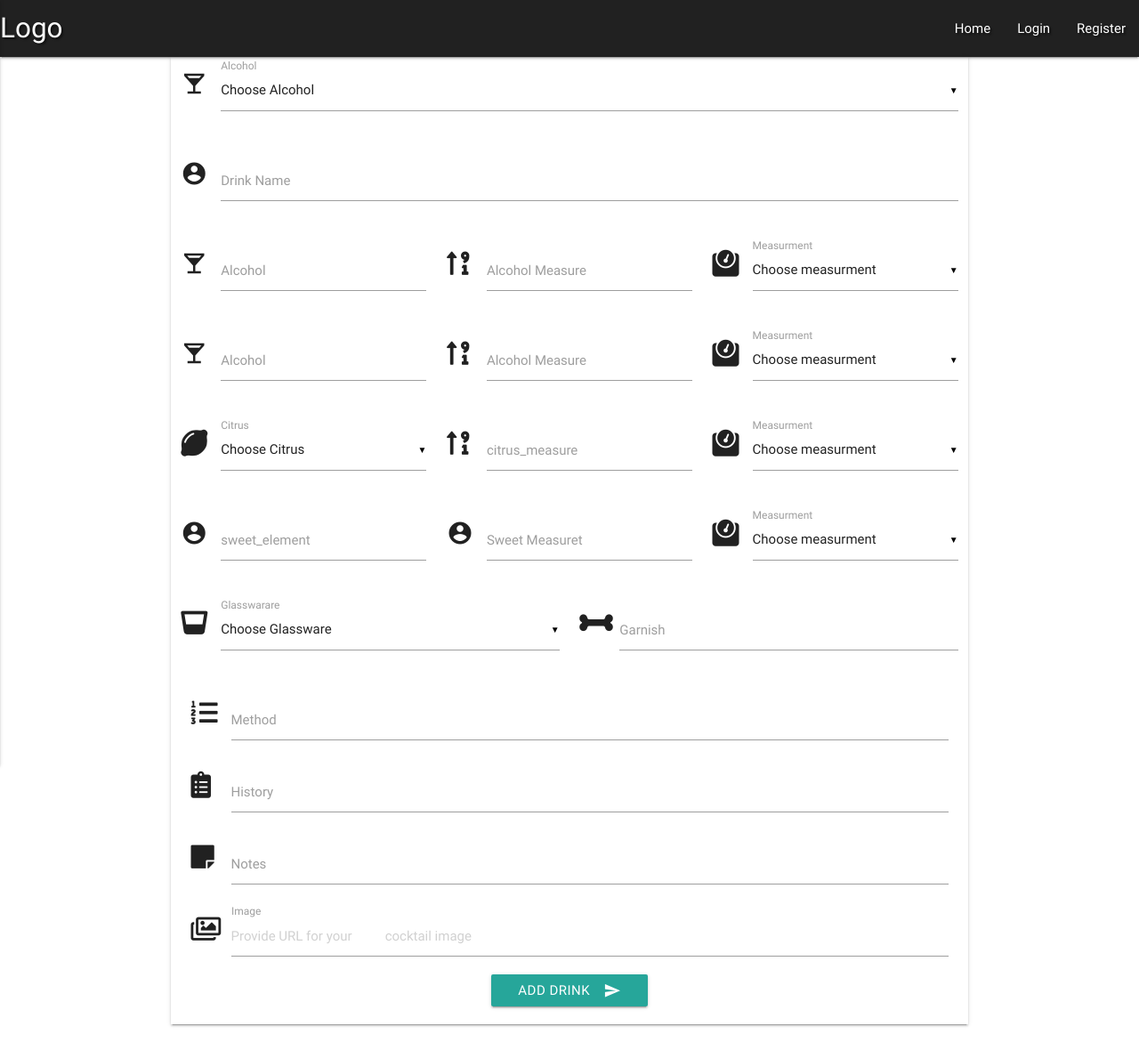
After one commit to jimbobding/Cocktail-buddy-jim, a Flask app: page /add_cocktails in a window 1280 px wide. The commit adds this page. Shown: the whole page at 89% size. Run offline with Flask 2, Linux system fonts and the light colour scheme; data that the repository does not hold is empty; some libraries are stand-ins or nearby versions.

Commit message:
Added add cocktail form with functionality

```diff
--- a/app.py
+++ b/app.py
@@ -3,6 +3,7 @@ from flask import Flask, render_template, redirect, request, url_for, flash, ses
 from flask_pymongo import PyMongo
 from bson.objectid import ObjectId
 from werkzeug.security import generate_password_hash, check_password_hash
+
 
 if os.path.exists("env.py"):
     import env
@@ -20,6 +21,13 @@ mongo = PyMongo(app)
 
 drinks_db = mongo.db.drinks
 users_db = mongo.db.users
+alcohol_db = mongo.db.alcohol
+alcohol_measurements_db = mongo.db.alcohol_measurements
+alcohol_measurements_2_db = mongo.db.alcohol_measurements_2
+citrus_db = mongo.db.citrus
+citrus_measurements_db = mongo.db.citrus_measurements
+sweet_measurements_db = mongo.db.sweet_measurements
+glassware_db = mongo.db.glassware
 
 @app.route('/')
 @app.route('/home')
@@ -36,6 +44,46 @@ def drinks_card():
 @app.route('/spirit_selection')
 def spirit_selection():
     return render_template("spirit_selection.html")
+
+
+@app.route('/add_cocktails', methods=['GET', 'POST'])
+def add_cocktails():
+    if request.method == 'POST':
+        new_cocktail = {
+            'alcohol_type': request.form.get('alcohol_type'),
+            'drink_name': request.form.get('drink_name'),
+            'alcohol_element': request.form.get('alcohol_element'),
+            'alcohol_measure': request.form.get('alcohol_measure'),
+            'citrus_element': request.form.get('citrus_element'),
+            'citrus_measure': request.form.get('citrus_measure'),
+            'sweet_element': request.form.get('sweet_element'),
+            'sweet_measure': request.form.get('sweet_measure'),
+            'garnish': request.form.get('garnish'),
+            'glass_type': request.form.get('glass_type'),
+            'method': request.form.get('method'),
+            'notes': request.form.get('notes'),
+            'history': request.form.get('history'),
+            'image': request.form.get('image'),
+            'created_by': session['user']
+
+        }
+        drinks_db.insert_one(new_cocktail)
+        flash("Drink has been successfully created")
+        return redirect(url_for("drinks_card"))
+
+    alcohol = alcohol_db.find()
+    alcohol_measurements = alcohol_measurements_db.find()
+    alcohol_measurements_2 = alcohol_measurements_2_db.find()
+    citrus_measurements = citrus_measurements_db.find()
+    citrus_type = citrus_db.find()
+    sweet_measurements = sweet_measurements_db.find()
+    glassware = glassware_db.find()
+    return render_template("add_cocktails.html",
+                           alcohol=alcohol, alcohol_measurements=alcohol_measurements,
+                            alcohol_measurements_2=alcohol_measurements_2,
+                            citrus_type=citrus_type,citrus_measurements=citrus_measurements,
+                            sweet_measurements=sweet_measurements, glassware=glassware
+                              )
 
 
 # ---------- Register----------- #
@@ -57,7 +105,7 @@ def register():
 
         users_db.insert_one(register)
 
-        #put user into 'session' cookie
+        # put user into 'session' cookie
         session["user"] = request.form.get("username").lower()
         flash("Registration Succesfull")
         return redirect(url_for("profile", username=session["user"]))
@@ -74,14 +122,14 @@ def login():
             {"username": request.form.get("username").lower()})
 
         if existing_user:
-        # check hashed password matches user input
+            # check hashed password matches user input
             if check_password_hash(
-                existing_user["password"], request.form.get("password")):
-                    session["user"] = request.form.get("username").lower()
-                    flash("Welcome, {}".format(
-                        request.form.get("username")))
-                    return redirect(url_for(
-                        "profile", username=session["user"]))
+                    existing_user["password"], request.form.get("password")):
+                session["user"] = request.form.get("username").lower()
+                flash("Welcome, {}".format(
+                    request.form.get("username")))
+                return redirect(url_for(
+                    "profile", username=session["user"]))
 
             else:
                 # invalid match
@@ -100,7 +148,7 @@ def login():
 def profile(username):
     # gets session username from the database
     username = users_db.find_one(
-       {"username": session["user"]}) ["username"]
+        {"username": session["user"]})["username"]
 
     if session["user"]:
         return render_template("profile.html", username=username)
--- a/requirements.txt
+++ b/requirements.txt
@@ -1,6 +1,9 @@
 click==7.1.2
 dnspython==2.0.0
 Flask==1.1.2
+Flask-PyMongo==2.3.0
+Flask-WTF==0.14.3
 itsdangerous==1.1.0
 pymongo==3.11.0
 Werkzeug==1.0.1
+WTForms==2.3.3
--- a/static/js/script.js
+++ b/static/js/script.js
@@ -1,3 +1,5 @@
 	$(document).ready(function () {
       $(".button-collapse").sideNav();
+      $(".dropdown-trigger").dropdown();
+      $("select").material_select();
       });
--- /dev/null
+++ b/templates/add_cocktails.html
@@ -0,0 +1,295 @@
+{% extends 'base.html'%} {% block content %}
+
+<div class="row container addcocktail-container  z-depth-1">
+  <form class="col s12" method="Post" action="{{url_for('add_cocktails')}}">
+    <div class="row">
+      <div class="input-field col s12">
+        <i class="material-icons prefix">local_bar</i>
+        <select id="alcohol_type" name="alcohol_type" class="validate" required>
+          <option value="" disabled selected>Choose Alcohol</option>
+          {% for type in alcohol %}
+          <option value="{{type.alcohol_type}}">{{type.alcohol_type}}</option>
+          {% endfor %}
+        </select>
+        <label for="alcohol_type">Alcohol</label>
+      </div>
+    </div>
+
+    <!-- Drink Name -->
+    <div class="row">
+      <div class="input-field col s12">
+        <i class="material-icons prefix">account_circle</i>
+        <input
+          id="drink_name"
+          name="drink_name"
+          type="text"
+          class="validate"
+          required
+        />
+        <label for="drink_name">Drink Name</label>
+      </div>
+    </div>
+
+    <!-- Alcohol Element -->
+    <div class="row">
+      <div class="input-field col s4">
+        <i class="material-icons prefix">local_bar</i>
+        <input
+          id="alcohol_element"
+          name="alcohol_element"
+          type="text"
+          class="validate"
+          required
+        />
+        <label for="alcohol_element">Alcohol</label>
+      </div>
+
+      <!-- Alcohol Measure -->
+      <div class="input-field col s4">
+        <i class="fas fa-sort-numeric-up-alt prefix"></i>
+        <input
+          id="alcohol_measure"
+          name="alcohol_measure"
+          type="number"
+          class="validate"
+
+        />
+        <label for="alcohol_measuret">Alcohol Measure</label>
+      </div>
+
+      <!-- Alcohol Measurement  -->
+      <div class="input-field col s4">
+        <i class="fas fa-weight prefix"></i>
+        <select id="alcohol_measurement" name="alcohol_measurement">
+          <option value="" disabled selected>Choose measurment</option>
+          {% for alc_measure in alcohol_measurements %}
+          <option value="{{alc_measure.alcohol_measurement}}"
+            >{{alc_measure.alcohol_measurement}}</option
+          >
+          {% endfor %}
+        </select>
+        <label for="alcohol_measure">Measurment</label>
+      </div>
+    </div>
+
+    <!-- Alcohol Element 2 -->
+    <div class="row">
+      <div class="input-field col s4">
+        <i class="material-icons prefix">local_bar</i>
+        <input
+          id="alcohol_element_2"
+          name="alcohol_element_2"
+          type="text"
+          class="validate"
+
+        />
+        <label for="alcohol_element_2">Alcohol</label>
+      </div>
+
+      <!-- Alcohol Measure 2 -->
+      <div class="input-field col s4">
+        <i class="fas fa-sort-numeric-up-alt prefix"></i>
+        <input
+          id="alcohol_measure_2"
+          name="alcohol_measure_2"
+          type="number"
+          class="validate"
+
+        />
+        <label for="alcohol_measure">Alcohol Measure</label>
+      </div>
+
+      <!-- Alcohol Measurement 2 -->
+      <div class="input-field col s4">
+        <i class="fas fa-weight prefix"></i>
+        <select id="alcohol_measurement_2" name="alcohol_measurement_2">
+          <option value="" disabled selected>Choose measurment</option>
+          {% for alc_measure_2 in alcohol_measurements_2 %}
+          <option value="{{alc_measure_2.alcohol_measurement_2}}"
+            >{{alc_measure_2.alcohol_measurement_2}}</option
+          >
+          {% endfor %}
+        </select>
+        <label for="alcohol_measure_2">Measurment</label>
+      </div>
+    </div>
+    <!-- Citrus Element -->
+    <div class="row">
+      <div class="input-field col s4">
+        <i class="fas fa-lemon prefix"></i>
+        <select id="citrus_type" name="citrus_type" class=" ">
+          <option value="" disabled selected>Choose Citrus</option>
+          {% for sour in citrus %}
+          <option value="{{sour.citrus_type}}">{{sour.citrus_type}}</option>
+          {% endfor %}
+        </select>
+        <label>Citrus</label>
+      </div>
+      <!-- Citrus Measure -->
+      <div class="input-field col s4">
+        <i class="fas fa-sort-numeric-up-alt prefix"></i>
+        <input
+          id="citrus_measure"
+          name="citrus_measure"
+          type="number"
+          class="validate"
+
+        />
+        <label for="citrus_measure">citrus_measure</label>
+      </div>
+      <!-- Citrus Measurement -->
+      <div class="input-field col s4">
+        <i class="fas fa-weight prefix"></i>
+        <select id="citrus_measurement" name="citrus_measurement">
+          <option value="" disabled selected>Choose measurment</option>
+          {% for cit_measure in citrus_measurements%}
+          <option value="{{cit_measure.citrus_measurement}}"
+            >{{cit_measure.citrus_measurement}}</option
+          >
+          {% endfor %}
+        </select>
+        <label>Measurment</label>
+      </div>
+    </div>
+
+    <!-- Sweet Element-->
+    <div class="row">
+      <div class="input-field col s4">
+        <i class="material-icons prefix">account_circle</i>
+        <input
+          id="sweet_element"
+          name="sweet_element"
+          type="text"
+          class="validate"
+
+        />
+        <label for="sweet_element">sweet_element</label>
+      </div>
+
+      <!-- Sweet Measure -->
+      <div class="input-field col s4">
+        <i class="material-icons prefix">account_circle</i>
+        <input
+          id="sweet_measure"
+          name="sweet_measure"
+          type="text"
+          class="validate"
+
+        />
+        <label for="sweet_measure">Sweet Measuret</label>
+      </div>
+
+      <!-- Sweet Measurment-->
+      <div class="input-field col s4">
+        <i class="fas fa-weight prefix"></i>
+        <select id="sweet_measurement" name="sweet_measurement">
+          <option value="" disabled selected>Choose measurment</option>
+          {% for measure in sweet_measurements %}
+          <option value="{{measure.sweet_measurement}}"
+            >{{measure.sweet_measurement}}</option
+          >
+          {% endfor %}
+        </select>
+        <label>Measurment</label>
+      </div>
+    </div>
+
+             <!-- Glassware -->
+          <div class="row">
+          <div class="input-field col s6">
+          <i class="fas fa-glass-whiskey prefix"></i>
+            <select id="glass_type" name="glass_type">
+               <option value="" disabled selected>Choose Glassware</option>
+              {% for glass in glassware %}
+              <option value="{{glass.glass_type}}">{{glass.glass_type}}</option>
+              {% endfor %}
+            </select>
+            <label>Glasswarare</label>
+          </div>
+
+           <!-- Garnish -->
+           <div class="input-field col s6">
+             <i class="fas fa-bone prefix"></i>
+        <input
+          id="garnish"
+          name="garnish"
+          type="text"
+          class="validate"
+
+        />
+        <label for="garnish">Garnish</label>
+      </div>
+      </div>
+
+            <!-- Method -->
+           <div class="input-field col s12">
+            <i class="fas fa-list-ol prefix"></i>
+        <input
+          id="method"
+          name="method"
+          type="text"
+          class="validate"
+          required
+
+        />
+        <label for="method">Method</label>
+      </div>
+
+      <!-- History -->
+ <div class="input-field col s12">
+             <i class="fas fa-clipboard-list prefix"></i>
+        <input
+          id="history"
+          name="history"
+          type="text"
+          class="validate"
+
+        />
+        <label for="history">History</label>
+      </div>
+
+<!-- Notes -->
+<div class="input-field col s12">
+            <i class="fas fa-sticky-note prefix"></i>
+        <input
+          id="notes"
+          name="notes"
+          type="text"
+          class="validate"
+
+        />
+        <label for="notes">Notes</label>
+      </div>
+
+      <!-- Image -->
+      <div class="input-field col s12">
+          <i class="far fa-images prefix"></i>
+        <input
+          id="image"
+          name="image"
+          type="text"
+          class="validate"
+          placeholder="Provide URL for your
+          cocktail image"
+
+        />
+        <label for="image">Image</label>
+      </div>
+
+    <!-- Button -->
+    <div class="row">
+      <div class="col s12 center-align">
+        <button
+          class="btn waves-effect waves-light addcocktail-btn"
+          type="submit"
+          name="action"
+        >
+          Add drink
+          <i class="material-icons right">send</i>
+        </button>
+      </div>
+    </div>
+
+    {% endblock %}
+  </form>
+</div>
--- a/templates/base.html
+++ b/templates/base.html
@@ -40,12 +40,13 @@
             ><i class="material-icons">menu</i></a
           >
           <ul class="right hide-on-med-and-down">
-            <li><a href="{{url_for('home')}}">Home</a></li>
+            <li><a href="{{url_for('drinks_card')}}">Home</a></li>
 
             {% if session.user %}
                 <li> <a href="{{url_for('profile', username=session['user'])}}" >Profile</a> </li>
                 <li><a href="{{url_for('logout')}}">Logout</a></li>
                 <li><a href="{{url_for('spirit_selection')}}">Cocktails</a></li>
+                <li><a href="{{url_for('add_cocktails')}}">Add Cocktails</a></li>
             {% else %}
                 <li><a href="{{url_for('login')}}">Login</a></li>
                 <li><a href="{{url_for('register')}}">Register</a></li>
@@ -53,11 +54,12 @@
           </ul>
           <!-- mobile sidenav -->
           <ul class="side-nav" id="mobile-demo">
-                <li><a href="{{url_for('home')}}">Home</a></li>
+                <li><a href="{{url_for('drinks_card')}}">Home</a></li>
                  {% if session.user %}
                 <li> <a href="{{url_for('profile', username=session['user'])}}" >Profile</a> </li>
                 <li><a href="{{url_for('logout')}}">Logout</a></li>
-                 <li><a href="{{url_for('spirit_selection')}}">Cocktails</a></li>
+                <li><a href="{{url_for('spirit_selection')}}">Cocktails</a></li>
+                <li><a href="{{url_for('add_cocktails')}}">Add Cocktails</a></li>
             {% else %}
                 <li><a href="{{url_for('login')}}">Login</a></li>
                 <li><a href="{{url_for('register')}}">Register</a></li>
--- a/templates/drinks.html
+++ b/templates/drinks.html
@@ -24,11 +24,11 @@
         </a>
       </div>
 
-      <div class="card-content">
-      </div>
+      <div class="card-content"></div>
       <div class="card-action">
         <a href=""></a>
         <p>{{drink.drink_name}}</p>
+        <p>{{drink.created_by}}</p>
       </div>
     </div>
   </div>
```
Also changed, not shown: 1 other file.
